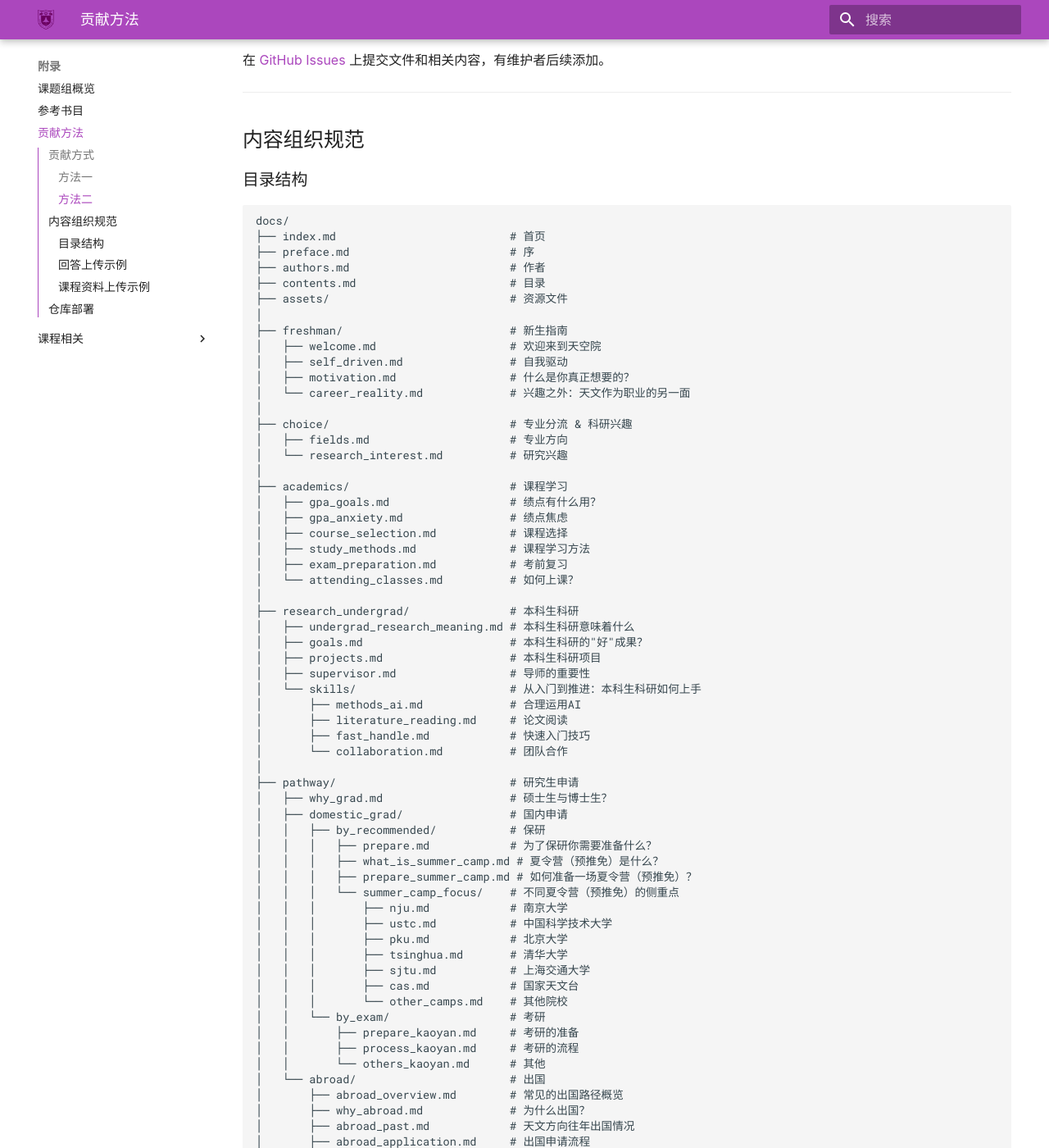
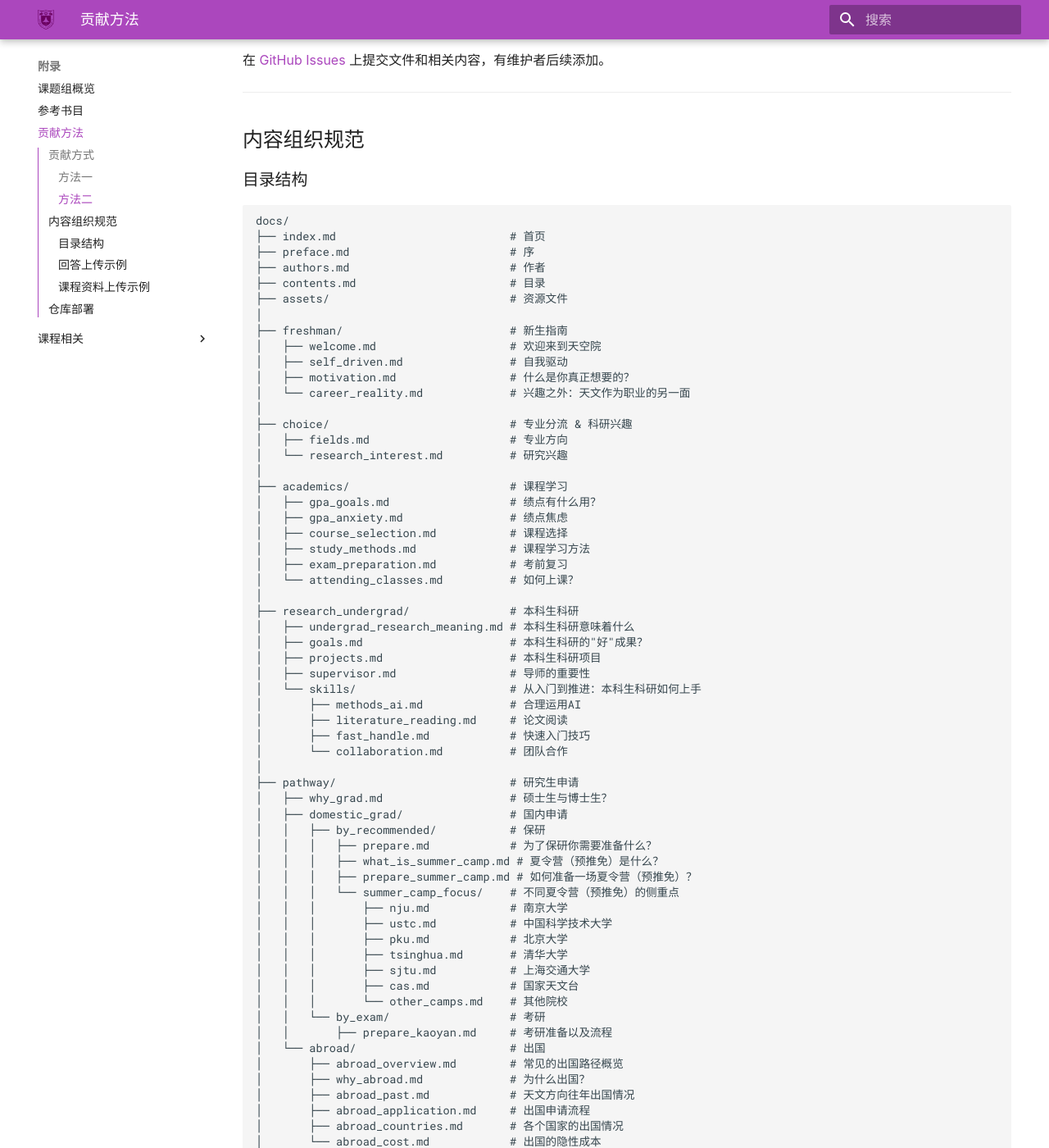
Before and after one commit to nju-astronomy/NJU-ASA, an MkDocs documentation site: the page built from docs/appendix/contribution.md, in a window 1280 px wide and 1400 px high, scrolled down 1450 px. Shown: the whole window at 82% size. Built offline with MkDocs 1.6.1 and Material for MkDocs 9.7.7, drawn with Linux system fonts in a browser that asks for light colours; some web fonts are replaced; some of the changed text lies outside the part shown.

Commit message:
对结构稍微做了小调整

```diff
--- a/docs/appendix/contribution.md
+++ b/docs/appendix/contribution.md
@@ -117,9 +117,7 @@ docs/
 │   │   │       ├── cas.md            # 国家天文台
 │   │   │       └── other_camps.md    # 其他院校
 │   │   └── by_exam/                  # 考研
-│   │       ├── prepare_kaoyan.md     # 考研的准备
-│   │       ├── process_kaoyan.md     # 考研的流程
-│   │       └── others_kaoyan.md      # 其他
+│   │       ├── prepare_kaoyan.md     # 考研准备以及流程
 │   └── abroad/                       # 出国
 │       ├── abroad_overview.md        # 常见的出国路径概览
 │       ├── why_abroad.md             # 为什么出国？
--- a/docs/research_undergrad/goals.md
+++ b/docs/research_undergrad/goals.md
@@ -9,6 +9,6 @@
 
 ---
 
-说实话大部分老师都不会特别在意你的论文，本科生的工作都是相对简单和容易的，因为如果跟了一个好的课题和导师，在本科期间发一篇论文并不是特别难，如果你选的是偏观测的课题，正好观测到一些特别的结果，那么后面的数据处理都是现成的，但要发一篇有impact的论文是不容易的，除非你要出国，不然真的不要太担心是否有论文这个事情，在这个过程中能力有没有提升、对科学的理解这些更重要。（欧阳马霖）
+说实话大部分老师都不会特别在意你的论文，本科生的工作都是相对简单和容易的，因为如果跟了一个好的课题和导师，在本科期间发一篇论文并不是特别难，如果你选的是偏观测的课题，正好观测到一些特别的结果，那么后面的数据处理都是现成的，但要发一篇有impact的论文是不容易的，除非你要出国，不然真的不要太担心是否有论文这个事情，在这个过程中能力有没有提升、对科学的理解这些更重要。（欧阳马霖，天体物理方向，2022级本科生）
 
 ---
--- a/mkdocs.yml
+++ b/mkdocs.yml
@@ -64,8 +64,6 @@ nav:
           - 其他院校: pathway/domestic_grad/by_recommended/summer_camp_focus/other_camps.md
     - 考研:
       - 考研的准备: pathway/domestic_grad/by_exam/prepare_kaoyan.md
-      - 考研的流程: pathway/domestic_grad/by_exam/process_kaoyan.md
-      - 其他: pathway/domestic_grad/by_exam/others_kaoyan.md
     - 出国:
       - 常见的出国路径概览: pathway/abroad/abroad_overview.md
       - 为什么出国？: pathway/abroad/why_abroad.md
```
Also changed, not shown: docs/contents.md (+1 -3 lines), docs/pathway/domestic_grad/by_exam/others_kaoyan.md (deleted, +0 -11 lines), docs/pathway/domestic_grad/by_exam/prepare_kaoyan.md (+14 -2 lines), docs/preface.md (+1 -3 lines), docs/pathway/domestic_grad/by_exam/process_kaoyan.md (deleted).
